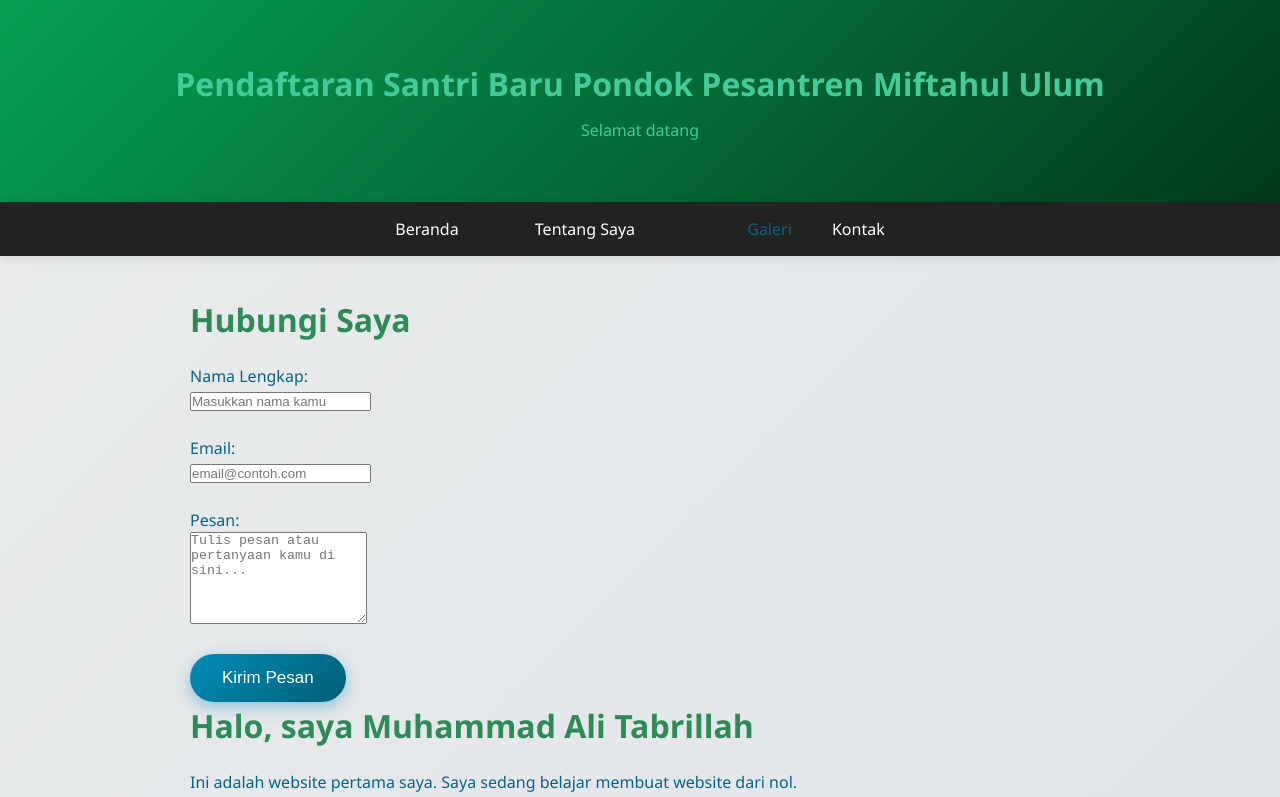
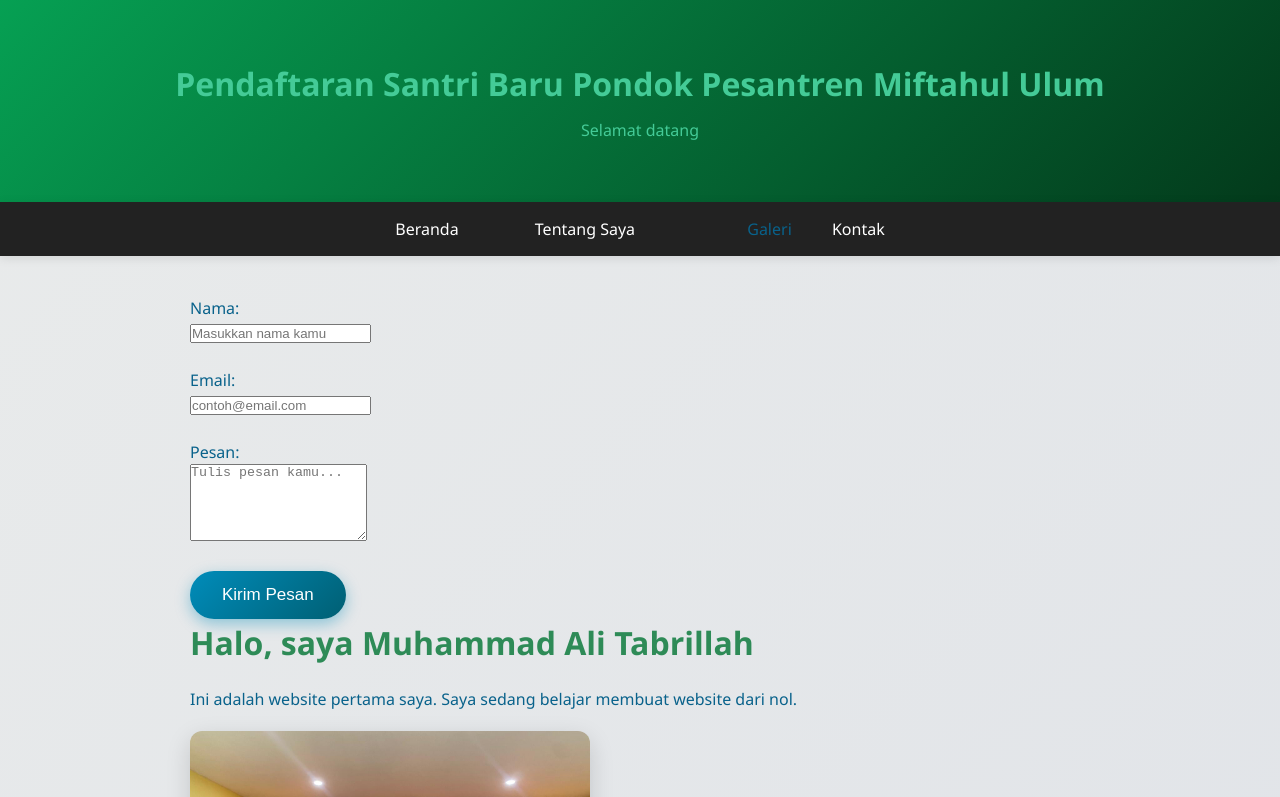
Before and after one commit to alitabrillah-source/website_saya, a plain HTML site: page index.html in a window 1280 px wide. Shown: the top 797 px of the page. Drawn offline with Linux system fonts and the light colour scheme.

Commit message:
Add files via upload

```diff
--- a/index.html
+++ b/index.html
@@ -24,16 +24,15 @@
 
     <!-- ISI UTAMA -->
     <main>
-<h2>Hubungi Saya</h2>
-<form action="https://formspree.io/f/xaqrervo" method="POST">
-    <label for="nama">Nama Lengkap:</label><br>
+<form id="contactForm" action="https://formspree.io/f/xaqrervo" method="POST">
+    <label for="nama">Nama:</label><br>
     <input type="text" name="nama" id="nama" placeholder="Masukkan nama kamu" required><br><br>
 
     <label for="email">Email:</label><br>
-    <input type="email" name="email" id="email" placeholder="email@contoh.com" required><br><br>
+    <input type="email" name="email" id="email" placeholder="contoh@email.com" required><br><br>
 
     <label for="pesan">Pesan:</label><br>
-    <textarea name="pesan" id="pesan" rows="6" placeholder="Tulis pesan atau pertanyaan kamu di sini..." required></textarea><br><br>
+    <textarea name="pesan" id="pesan" rows="5" placeholder="Tulis pesan kamu..." required></textarea><br><br>
 
     <button type="submit">Kirim Pesan</button>
 </form>
```
